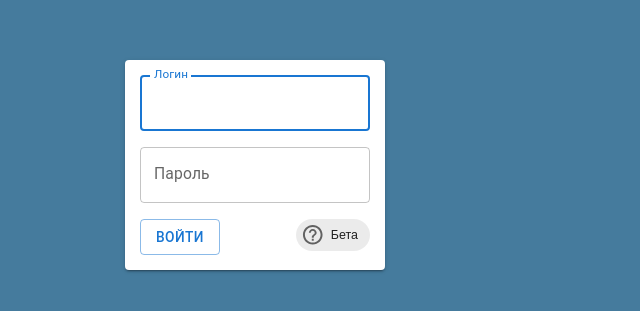
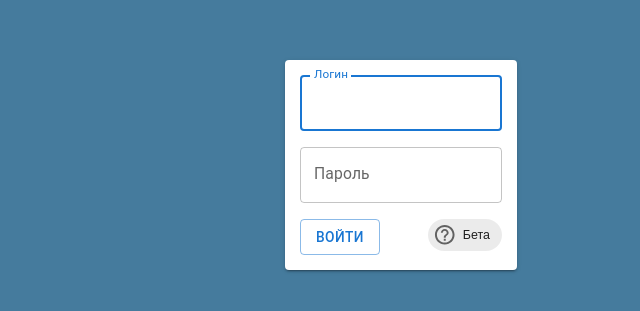
Before and after one commit to Roninon/crm-sys-react, a React (Create React App) app: page /login in a window 1280 px wide. Shown: the part 235-546 px from the top of the page, without its empty margins (239-879 px from the left). Built offline with nearby package versions, Linux system fonts and the light colour scheme.

Commit message:
fix: change styles on LoginPage

```diff
--- a/src/component/LoginPage.js
+++ b/src/component/LoginPage.js
@@ -4,6 +4,7 @@ import React, { useEffect, useState } from 'react';
 import HelpOutlineIcon from '@mui/icons-material/HelpOutline';
 import { authLogin, authMe } from '../api/auth';
 import { Link } from 'react-router-dom';
+import '../styles/App.css';
 
 function makeEventSetter(setter) {
     return event => setter(event.target.value)
@@ -56,18 +57,17 @@ const LoginPage = () => {
 
 
     return (
-        <div>
-            <Container maxWidth="sm">
-                <form onSubmit={handleSubmit} sx={{ displat: "flex", justifyContent: "space-around" }}>
+        <form onSubmit={handleSubmit}>
+                <Container maxWidth="sm">
                     <Grid
                         container
                         direction="column"
                         justifyContent="center"
-                        sx={{ minHeight: "100vh", maxWidth: "260px" }}
+                        sx={{ minHeight: "100vh", maxWidth: "100%" }}
                     >
                         <Paper
                             elevation={2}
-                            sx={{ padding: "15px" }}
+                            sx={{ padding: "15px", margin: "0 160px" }}
                         >
                             <Grid
                                 container
@@ -76,6 +76,7 @@ const LoginPage = () => {
                             >
                                 <Grid item>
                                     <TextField
+                                        sx={{width: "100%"}}
                                         onChange={makeEventSetter(setUsername)}
                                         size='large'
                                         id="filled-basic"
@@ -87,6 +88,7 @@ const LoginPage = () => {
                                 </Grid>
                                 <Grid item>
                                     <TextField
+                                        sx={{width: "100%"}}
                                         size='large'
                                         id="filled-basi"
                                         label="Пароль"
@@ -110,9 +112,8 @@ const LoginPage = () => {
                             </Grid>
                         </Paper>
                     </Grid>
-                </form>
-            </Container>
-        </div>
+                </Container>
+        </form>
     );
 };
 
```
